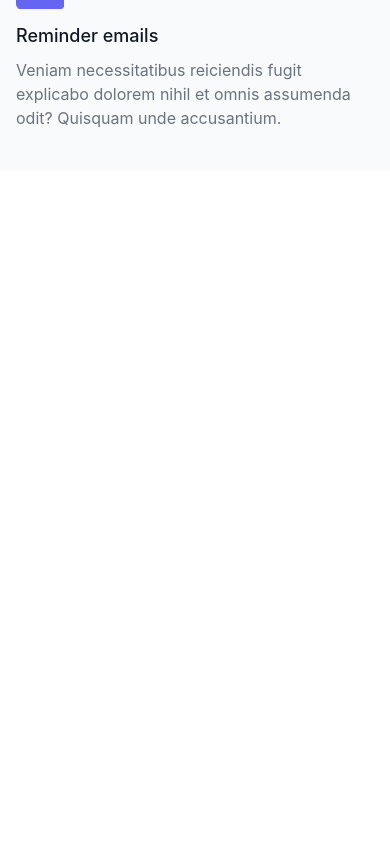
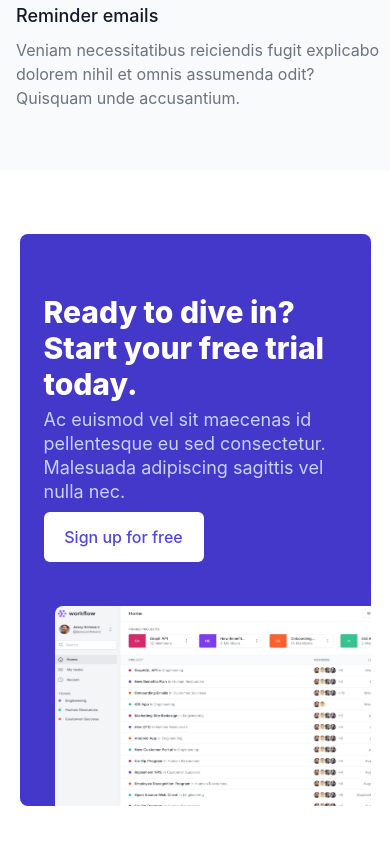
Before and after one commit to sumeetgodse/landing-page, a React (Create React App) app: page / in a window 390 px wide. Shown: the part 1992-2836 px from the top of the page. Before the commit the page ends 2162 px from the top, so only its background shows below. Built offline with nearby package versions, Linux system fonts and the light colour scheme; the HTML template or start-up script is replaced by a standard one.

Commit message:
block3 & block4

```diff
--- a/src/App.js
+++ b/src/App.js
@@ -1,6 +1,7 @@
 import React from "react"
 import Block1 from "./components/Block1"
 import Block2 from "./components/Block2";
+import Block3 from "./components/Block3";
 import Header from "./components/Header"
 
 function App() {
@@ -9,6 +10,7 @@ function App() {
       <Header />
       <Block1 />
       <Block2 />
+      <Block3 />
     </>
   );
 }
--- /dev/null
+++ b/src/components/Block3.js
@@ -0,0 +1,16 @@
+import React from 'react'
+import "../styles/block3.css"
+import workflow from './workflow.png';
+
+export default function Block3() {
+    return (
+        <div className="block3">
+            <div className="block3-container">
+                <img src={workflow} className="block3-image" />
+                <div className="block3-content1">Ready to dive in?<br/>Start your free trial today.</div>
+                <div className="block3-content2">Ac euismod vel sit maecenas id pellentesque eu sed consectetur. Malesuada adipiscing sagittis vel nulla nec.</div>
+                <div class="block3-button">Sign up for free</div>
+            </div>
+        </div>
+    )
+}
--- a/src/styles/block1.css
+++ b/src/styles/block1.css
@@ -7,7 +7,7 @@
   }
 
   .block-1{
-    font-family: Inter,sans-serif;
+    font-family: 'Inter',sans-serif;
     font-style: normal;
     display: flex;
     flex-direction: column;
@@ -226,7 +226,7 @@ input[type="text"] {
   }
 
   .block1-careers-hiring:hover,.free-trial:hover,.menu-free-trial:hover{
-    transform: scale(1.05);
+    transform: scale(1.1);
   }
 
   li:hover,.terms:hover, .mark:hover, .block-1-careers:hover,.free-trial:hover{
--- a/src/styles/block2.css
+++ b/src/styles/block2.css
@@ -40,7 +40,7 @@
     width: 48px;
 }
 .block2-img:hover{
-    transform: scale(1.05);
+    transform: scale(1.1);
     cursor: pointer;
 }
 
@@ -158,15 +158,13 @@
         font-size: 16px;
         line-height: 24px;
         color: #6B7280;
-        width: 100%;
+        width: 95%;
     }
 
     .column3 {
         margin-left: 16px;
-        margin-top: 558px;
+        margin-top: 538px;
         display: inline-block;
-        width: 90%;
-        position: absolute;
-        top: 0;
+        width: 100%;
     }
 }
--- /dev/null
+++ b/src/styles/block3.css
@@ -0,0 +1,137 @@
+.block3{
+    width: 100%;
+    height: 578px;
+    position: relative;
+    background-color: white;
+    font-family: Inter, sans-serif;
+    overflow-x: hidden;
+}
+
+.block3-container{
+    width: 90%;
+    height: 450px;
+    background-color: #4338CA;
+    margin: 64px auto;
+    border-radius: 8px;
+}
+
+.block3-image{
+    height: 400px;
+    border-top-left-radius:8px ;
+    float: right;
+    margin-top: 50px;
+    width: 650px;
+}
+
+.block3-content1{
+    padding-top: 80px;
+    margin-left: 80px;
+    width: 30%;
+    font-family: 'Inter',sans-serif;
+    font-weight: 800;
+    font-size: 36px;
+    line-height: 40px;
+    color:white;
+}
+
+.block3-content2{
+    padding-top: 10px;
+    margin-left: 80px;
+    width: 27%;
+    font-weight: normal;
+    font-size: 18px;
+    line-height: 24px;
+    color: #C7D2FE;
+}
+
+.block3-button{
+    display: flex;
+    align-items: center;
+    justify-content: center;
+    border-radius: 6px;
+    margin-top: 20px;
+    margin-left: 80px;
+    text-align: center;
+    font-family: 'Inter',sans-serif;
+    width: 160px;
+    height: 50px;
+    background-color: white;
+    color: #4F46E5;
+    font-weight: 500;
+font-size: 16px;
+line-height: 24px;
+}
+
+.block3-button:hover, .block3-image:hover{
+    cursor: pointer;
+    transform: scale(1.1);
+}
+
+@media only screen and (max-width: 1100px) {
+    .block3{
+        width: 100%;
+        height: 700px;
+        position: relative;
+        background-color: white;
+        font-family: Inter, sans-serif;
+        overflow-x: hidden;
+    }
+
+    .block3-container{
+        width: 90%;
+        height: 572px;
+        background-color: #4338CA;
+        margin: 64px auto;
+        border-radius: 8px;
+    }
+
+    .block3-image{
+        height: 200px;
+        border-top-left-radius:8px ;
+        float: right;
+        margin-top: 372px;
+        width: 90%;
+    }
+
+    .block3-content1{
+        position: absolute;
+        top:44px;
+        margin-left: 24px;
+        width: 80%;
+        font-family: 'Inter',sans-serif;
+        font-weight: 800;
+        font-size: 30px;
+        line-height: 36px;
+        color:white;
+    }
+
+    .block3-content2{
+        position: absolute;
+        top:228px;
+        margin-left: 24px;
+        width: 80%;
+        font-weight: normal;
+        font-size: 18px;
+        line-height: 24px;
+        color: #C7D2FE;
+    }
+
+    .block3-button{
+        position: absolute;
+        top:322px;
+        display: flex;
+        align-items: center;
+        justify-content: center;
+        border-radius: 6px;
+        margin-left: 24px;
+        text-align: center;
+        font-family: 'Inter',sans-serif;
+        width: 160px;
+        height: 50px;
+        background-color: white;
+        color: #4F46E5;
+        font-weight: 500;
+    font-size: 16px;
+    line-height: 24px;
+    }
+}
--- a/src/styles/header.css
+++ b/src/styles/header.css
@@ -50,7 +50,7 @@ body {
   }
 
   .topnav a.free__trial {
-      width:10%;
+      width:150px;
       border-radius: 6px;
       background-color: #4B5563;
     float:right;
```
Also changed, not shown: src/components/workflow.png (added).
